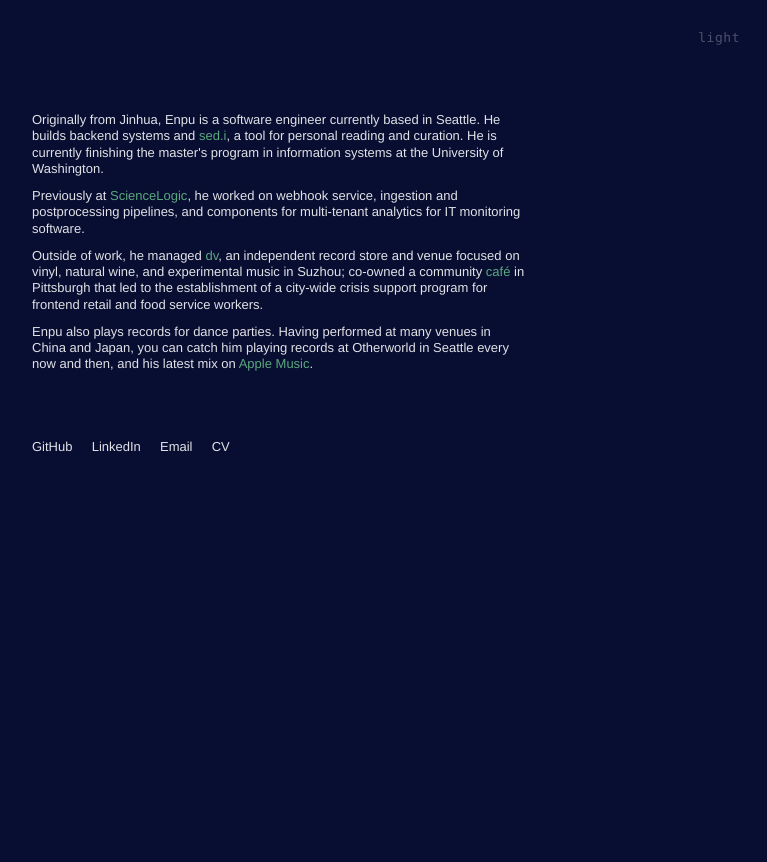
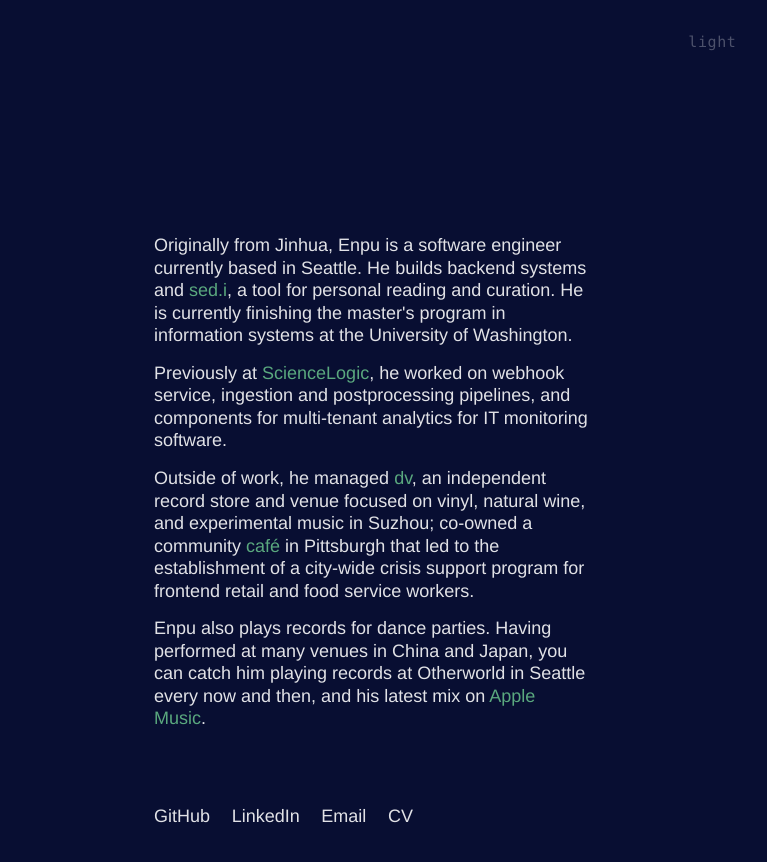
Before and after one commit to enpuyou/enpu-portfolio, a Next.js app: page / in a window 1280 px wide. Shown: the top 862 px of the page, without its empty margins (512-1279 px from the left). Before the commit the page ends 800 px from the top, so only its background shows below. Built offline with nearby package versions, Linux system fonts and the light colour scheme.

Commit message:
Personal portfolio site

```diff
--- a/app/globals.css
+++ b/app/globals.css
@@ -4,18 +4,18 @@
 
 /* ─── Design tokens ──────────────────────────────────────────── */
 :root {
-  --type-xs:   10px;
-  --type-sm:   13px;
-  --type-base: 16px;
-  --type-lg:   20px;
-  --type-xl:   26px;
+  --type-xs:   12px;
+  --type-sm:   15px;
+  --type-base: 18px;
+  --type-lg:   23px;
+  --type-xl:   30px;
 
   --motion-instant: 80ms;
   --motion-fast:   150ms;
   --motion-normal: 250ms;
   --motion-slow:   400ms;
 
-  --col-width: 560px;
+  --col-width: 640px;
   --col-padding: 2rem;
 }
 
--- /dev/null
+++ b/app/icon.tsx
@@ -0,0 +1,29 @@
+import { ImageResponse } from "next/og";
+
+export const runtime = "edge";
+
+export const size = { width: 32, height: 32 };
+export const contentType = "image/png";
+
+export default function Icon() {
+  return new ImageResponse(
+    <div
+      style={{
+        width: "100%",
+        height: "100%",
+        display: "flex",
+        alignItems: "center",
+        justifyContent: "center",
+        background: "transparent",
+      }}
+    >
+      <svg viewBox="0 0 100 100" width="32" height="32">
+        <path
+          d="M52,3 C71,0 86,11 93,26 C101,42 98,58 92,71 C84,86 70,97 53,98 C37,99 22,92 13,79 C4,66 0,49 5,34 C10,18 26,5 42,2 C46,1 49,2 52,3Z"
+          fill="white"
+        />
+      </svg>
+    </div>,
+    { ...size }
+  );
+}
--- a/app/layout.tsx
+++ b/app/layout.tsx
@@ -7,7 +7,6 @@
 export const metadata: Metadata = {
   title: "Enpu You",
   description: "Software engineer, Seattle.",
-  icons: { icon: "/favicon.svg" },
 };
 
 export const viewport: Viewport = {
--- a/app/page.tsx
+++ b/app/page.tsx
@@ -36,9 +36,9 @@
     <main
       className="main-layout"
       style={{
-        paddingTop: "7rem",
+        paddingTop: "13rem",
         paddingBottom: "10rem",
-        paddingLeft: "27rem",
+        paddingLeft: "35rem",
         paddingRight: "8rem",
       }}
     >
@@ -61,7 +61,7 @@
           <div
             style={{
               color: "var(--color-text)",
-              fontSize: "var(--type-sm)",
+              fontSize: "var(--type-base)",
               lineHeight: 1.25,
               marginBottom: "4rem",
             }}
@@ -176,7 +176,7 @@
                   target={link.external ? "_blank" : undefined}
                   rel={link.external ? "noopener noreferrer" : undefined}
                   style={{
-                    fontSize: "var(--type-sm)",
+                    fontSize: "var(--type-base)",
                     color: "var(--color-text)",
                   }}
                 >
```
